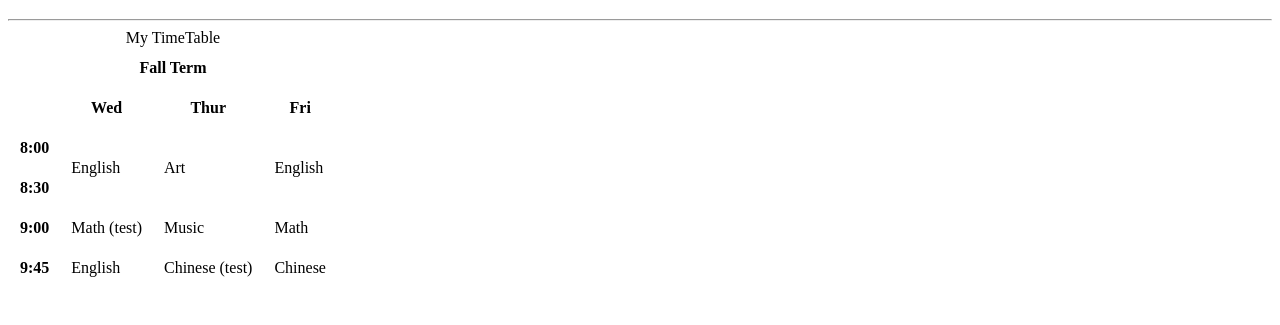
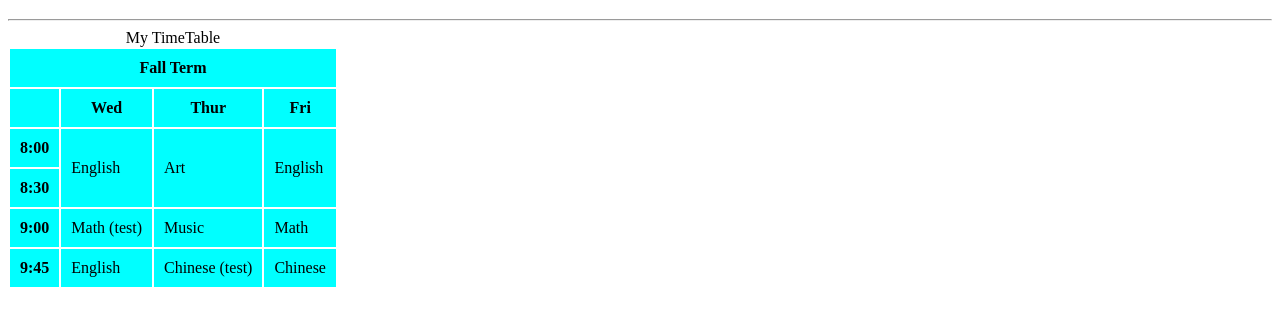
Before and after one commit to madhavanvv/CSSChallenges, a plain HTML site: page TableChallenges/Challenge_2/index.html in a window 1280 px wide. Shown: the part 61-386 px from the top of the page. Drawn offline with Linux system fonts and the light colour scheme.

Commit message:
minor ui update

```diff
--- a/TableChallenges/Challenge_2/style.css
+++ b/TableChallenges/Challenge_2/style.css
@@ -1 +1,4 @@
 @import url("https://fonts.googleapis.com/css?family=Indie+Flower");
+tr {
+  background-color: aqua;
+}
```
